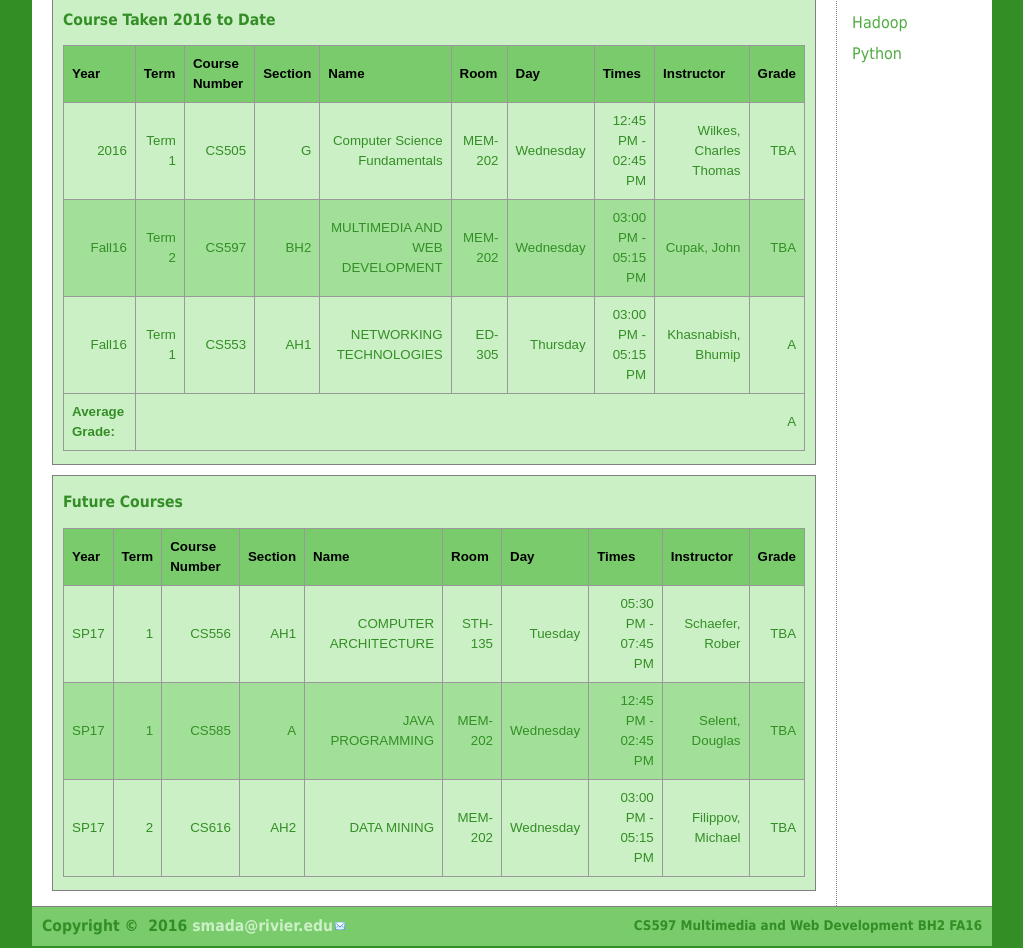
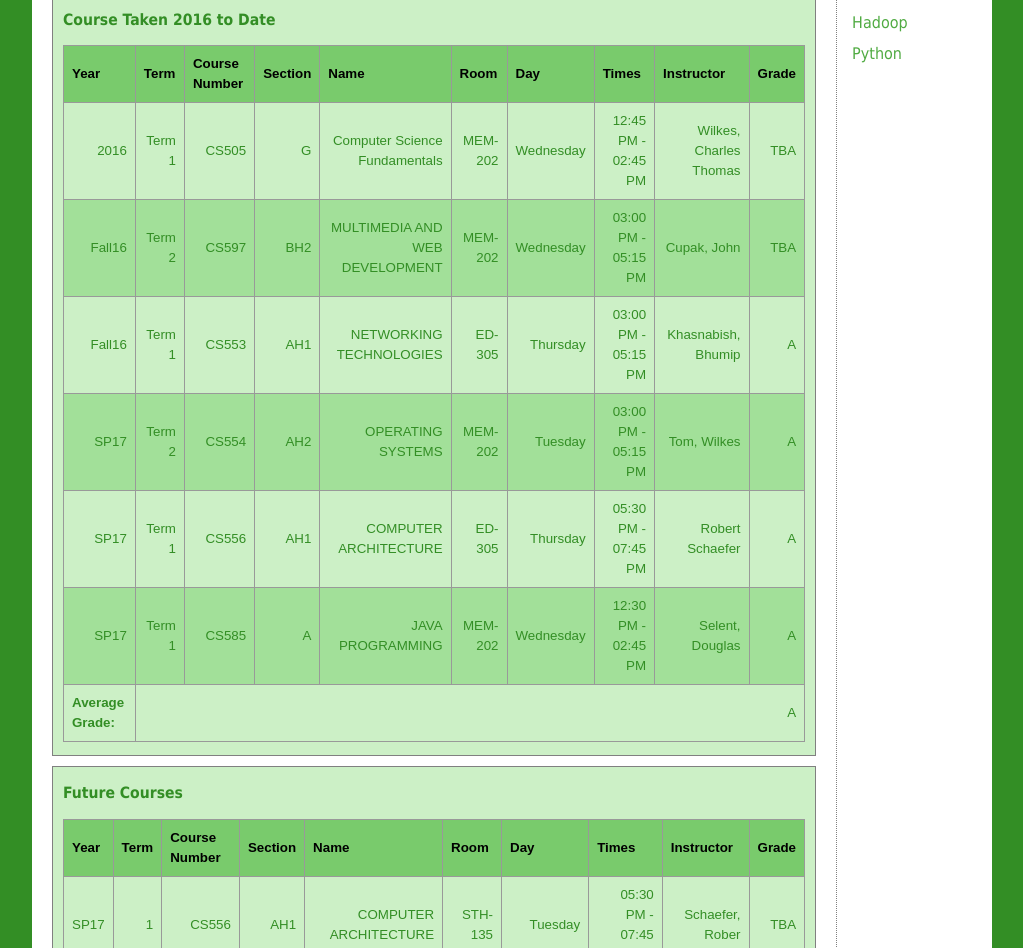
Before and after one commit to latha-mada/website, a plain HTML site: page courses.html in a window 1280 px wide. Shown: the part 152-1100 px from the top of the page, without its empty margins (128-1151 px from the left). Drawn offline with Linux system fonts and the light colour scheme.

Commit message:
added courses in courses.html

```diff
--- a/courses.html
+++ b/courses.html
@@ -431,6 +431,49 @@ a[href ^= "#"]{
 							<td>A</td>
 
 						</tr>
+
+
+
+					   	<tr>
+							<td>SP17</td>
+							<td>Term 2</td>
+							<td>CS554</td>
+							<td>AH2</td>
+							<td>OPERATING SYSTEMS								</td>
+							<td>MEM-202</td>
+							<td>Tuesday</td>
+							<td>03:00 PM - 05:15 PM								</td>
+							<td>Tom, Wilkes</td>
+							<td>A</td>
+
+						</tr>
+
+					   	<tr>
+							<td>SP17</td>
+							<td>Term 1</td>
+							<td>CS556</td>
+							<td>AH1</td>
+							<td>COMPUTER ARCHITECTURE								</td>
+							<td>ED-305</td>
+							<td>Thursday</td>
+							<td>05:30 PM - 07:45 PM								</td>
+							<td>Robert Schaefer</td>
+							<td>A</td>
+
+						</tr>
+					   	<tr>
+							<td>SP17</td>
+							<td>Term 1</td>
+							<td>CS585</td>
+							<td>A</td>
+							<td>JAVA PROGRAMMING								</td>
+							<td>MEM-202</td>
+							<td>Wednesday</td>
+							<td>12:30 PM - 02:45 PM								</td>
+							<td>Selent, Douglas</td>
+							<td>A</td>
+
+						</tr>
 					   </tbody>
 					   <tfoot align="right">
 						<tr>
```
